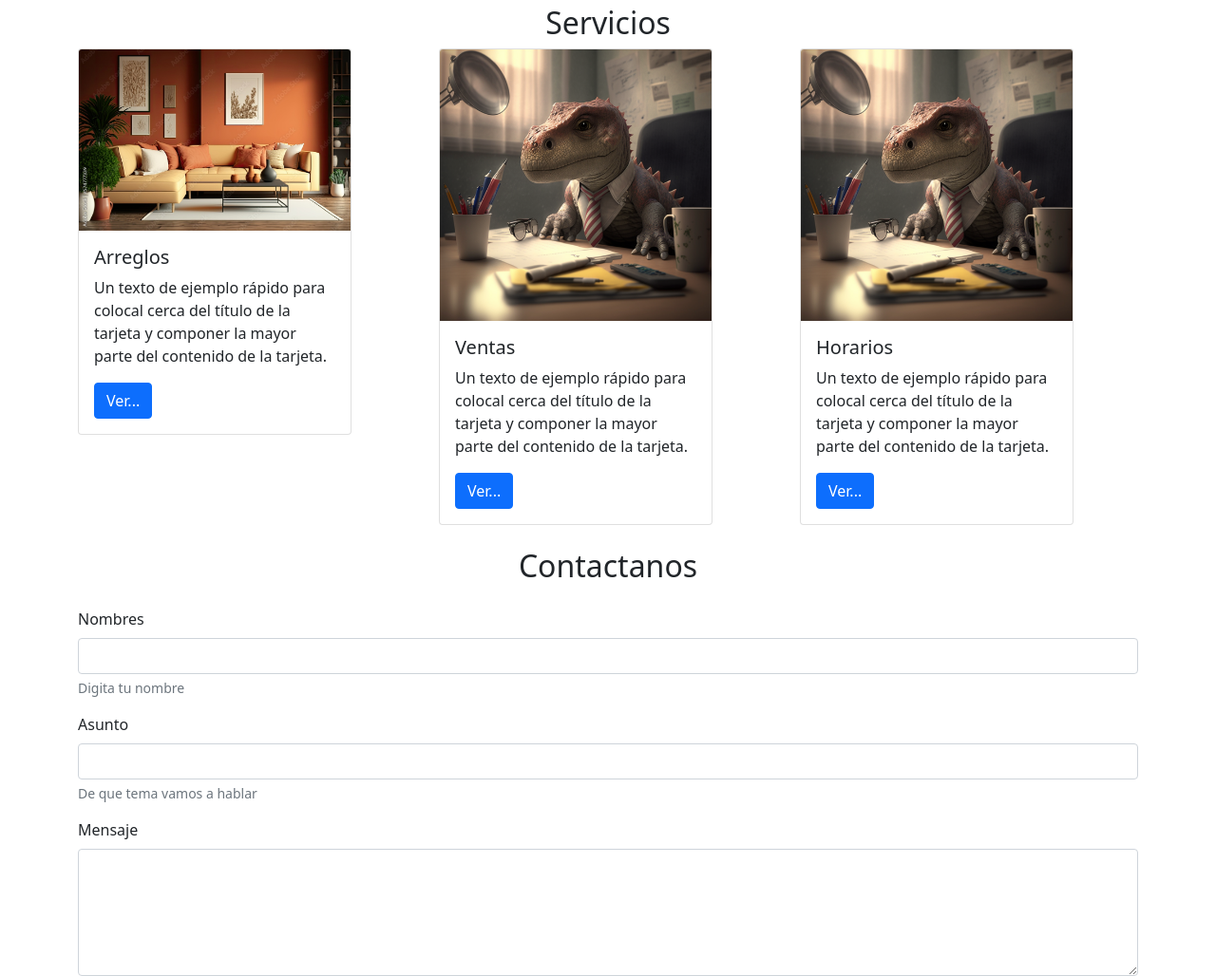
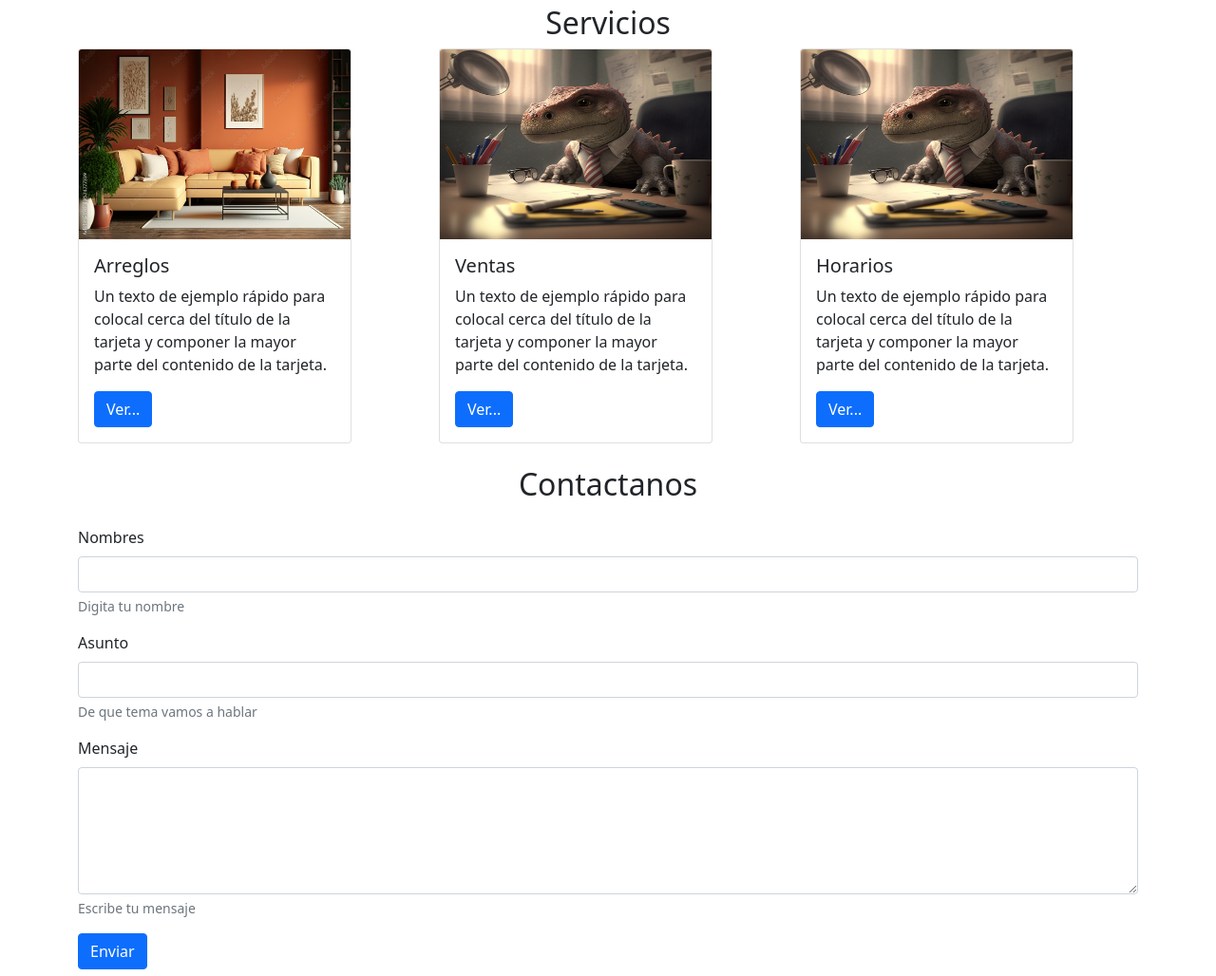
Before and after one commit to JoseGamez632/proyecto.ejemplo, a plain HTML site: page index.html in a window 1280 px wide. Shown: the part 839-1867 px from the top of the page at 95% size. Drawn offline with nearby package versions, Linux system fonts and the light colour scheme.

Commit message:
se modifico el tama;o de fotos

```diff
--- a/index.html
+++ b/index.html
@@ -97,7 +97,7 @@
       <div class="row">
         <div class="col-4">
           <div class="card" style="width: 18rem;">
-            <img src="Img/img2.jpg" class="card-img-top" alt="imagen1">
+            <img src="Img/img2.jpg" class="card-img-top" alt="imagen1" style="height: 200px;">
             <div class="card-body">
               <h5 class="card-title">Arreglos</h5>
               <p class="card-text">Un texto de ejemplo rápido para colocal cerca del título de la tarjeta y componer la mayor parte del contenido de la tarjeta.</p>
@@ -107,7 +107,7 @@
         </div>
         <div class="col-4">
           <div class="card" style="width: 18rem;">
-            <img src="Img/Img1.png" class="card-img-top" alt="imagen 2">
+            <img src="Img/Img1.png" class="card-img-top" alt="imagen 2" style="height: 200px;">
             <div class="card-body">
               <h5 class="card-title">Ventas</h5>
               <p class="card-text">Un texto de ejemplo rápido para colocal cerca del título de la tarjeta y componer la mayor parte del contenido de la tarjeta.</p>
@@ -117,7 +117,7 @@
         </div>
         <div class="col-4">
           <div class="card" style="width: 18rem;">
-            <img src="Img/Img1.png" class="card-img-top" alt="imagen3">
+            <img src="Img/Img1.png" class="card-img-top" alt="imagen3" style="height: 200px;">
             <div class="card-body">
               <h5 class="card-title">Horarios</h5>
               <p class="card-text">Un texto de ejemplo rápido para colocal cerca del título de la tarjeta y componer la mayor parte del contenido de la tarjeta.</p>
```
